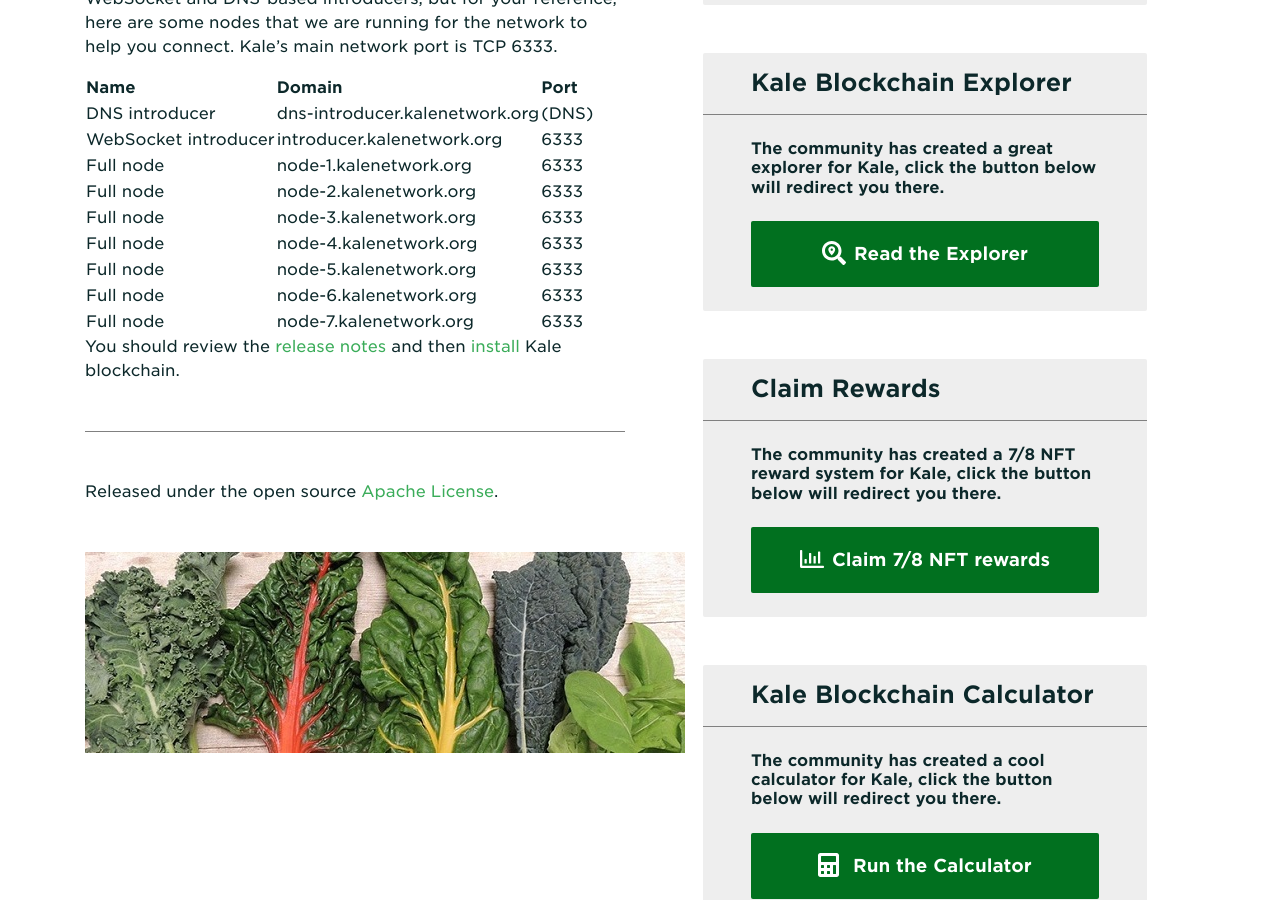
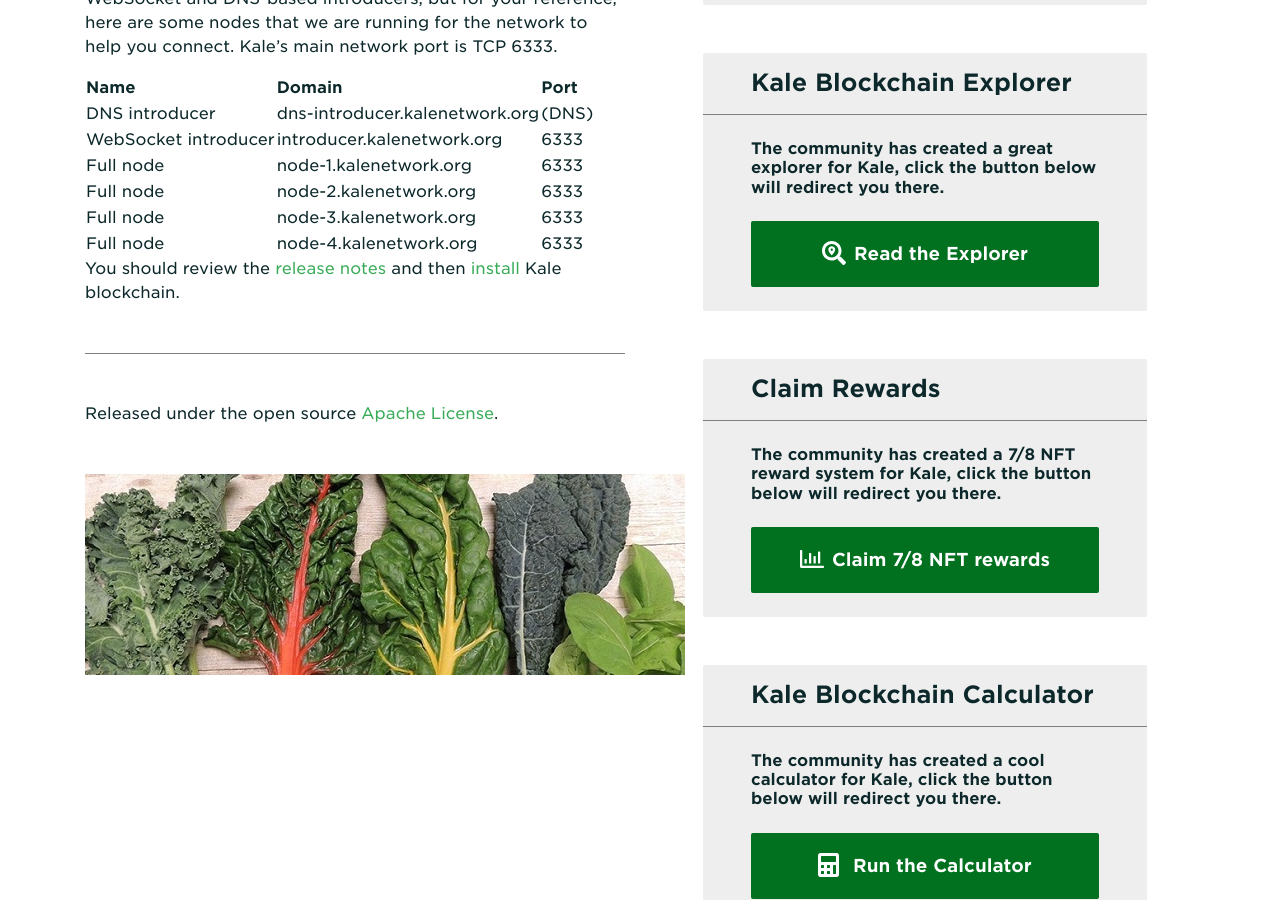
Before and after one commit to Kale-Network/kale-network.github.io, a Jekyll site: the page built from index.md, in a window 1280 px wide and 900 px high, scrolled down 795 px. Built offline with Jekyll 4.4.1, drawn with Linux system fonts in a browser that asks for light colours.

Commit message:
update explorer link;

```diff
--- a/_data/strings.yml
+++ b/_data/strings.yml
@@ -26,9 +26,6 @@ en: # English
     | Full node | node-2.kalenetwork.org | 6333 |
     | Full node | node-3.kalenetwork.org | 6333 |
     | Full node | node-4.kalenetwork.org | 6333 |
-    | Full node | node-5.kalenetwork.org | 6333 |
-    | Full node | node-6.kalenetwork.org | 6333 |
-    | Full node | node-7.kalenetwork.org | 6333 |
 
     You should review the [release notes](download/#release-notes) and then [install](/download) Kale blockchain.
 
--- a/_layouts/homemain.html
+++ b/_layouts/homemain.html
@@ -68,7 +68,7 @@ layout: default
                         <h3 class="mt-4">{{ strings.homemain_explorer_quote }}</h3>
                     </div>
                     <div class="px-3 pb-1 pt-0 px-md-5 pb-md-2">
-                        <a href="https://kale.posat.io/" target="_blank" rel="noreferrer noopener"
+                        <a href="https://alltheblocks.net/kale/" target="_blank" rel="noreferrer noopener"
                             class="btn btn-lg d-block mt-2 mb-3"><img src="/assets/search-location-solid.svg">{{
                             strings.homemain_explorer_report }}</a>
                     </div>
```
